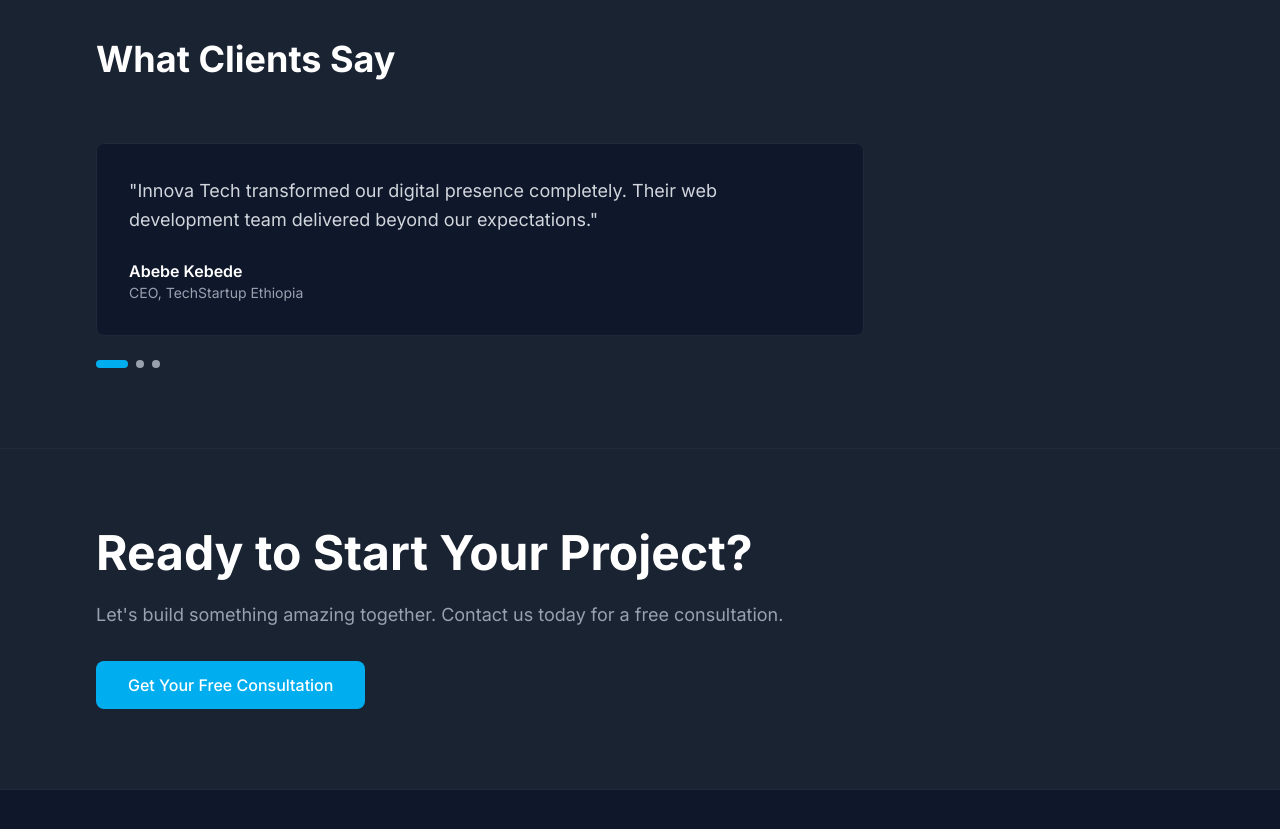
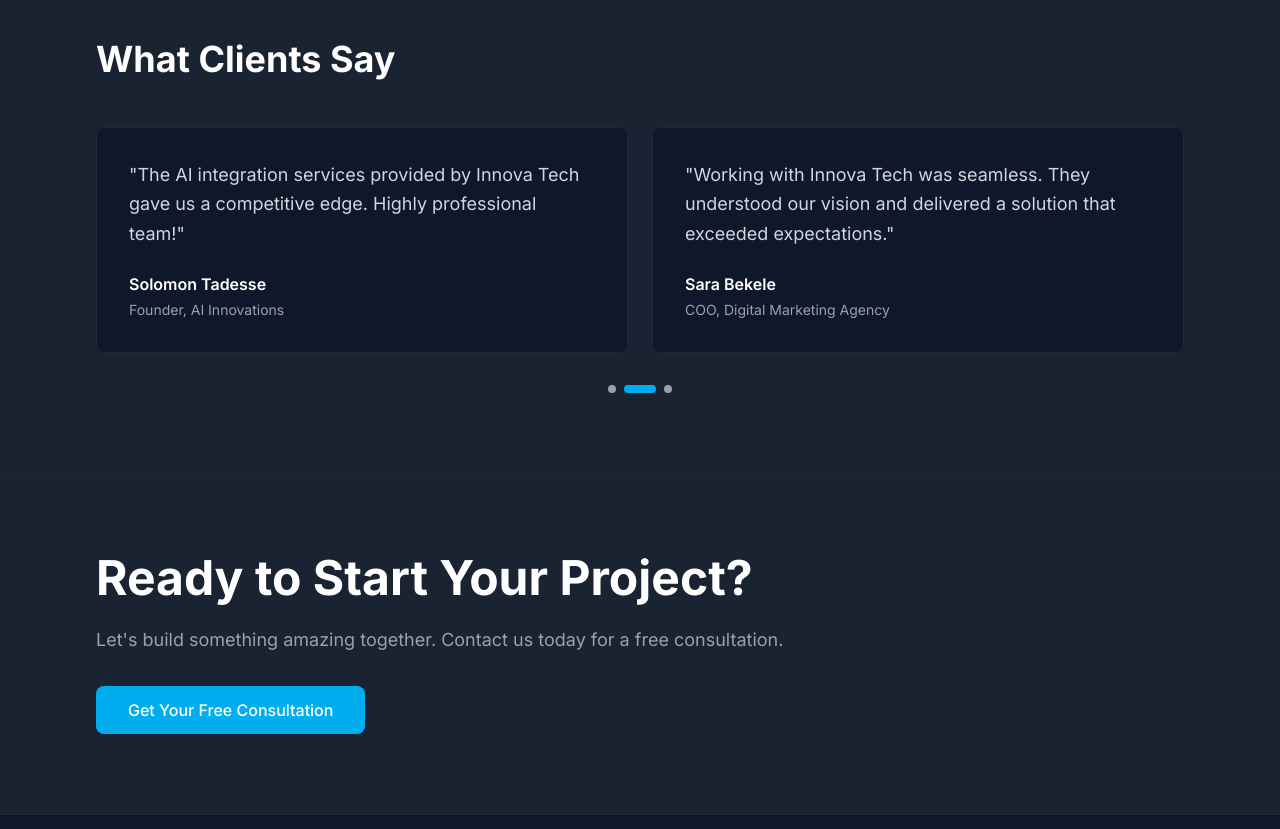
Before and after one commit to tise-genene/innovatech, a Next.js app: page / in a window 1280 px wide. Shown: the part 2300-3129 px from the top of the page. Built offline with nearby package versions, Linux system fonts and the light colour scheme.

Commit message:
Redesign testimonials with 2-column auto-looping carousel

```diff
--- a/src/components/home/Testimonials.tsx
+++ b/src/components/home/Testimonials.tsx
@@ -1,6 +1,6 @@
 'use client';
 
-import { useState } from 'react';
+import { useState, useEffect } from 'react';
 import { useTheme } from '@/contexts/ThemeContext';
 
 const testimonials = [
@@ -19,54 +19,92 @@ const testimonials = [
     position: 'Founder, AI Innovations',
     text: 'The AI integration services provided by Innova Tech gave us a competitive edge. Highly professional team!',
   },
+  {
+    name: 'Sara Bekele',
+    position: 'COO, Digital Marketing Agency',
+    text: 'Working with Innova Tech was seamless. They understood our vision and delivered a solution that exceeded expectations.',
+  },
+  {
+    name: 'Michael Tesfaye',
+    position: 'Product Manager, FinTech Startup',
+    text: 'Their attention to detail and commitment to quality is outstanding. The mobile app they built for us is incredible.',
+  },
+  {
+    name: 'Hanna Kebede',
+    position: 'Director, Healthcare Tech',
+    text: 'Innova Tech brought our complex healthcare platform to life with elegant design and robust functionality.',
+  },
 ];
 
 export default function Testimonials() {
-  const [activeIndex, setActiveIndex] = useState(0);
+  const [currentIndex, setCurrentIndex] = useState(0);
   const { theme } = useTheme();
+
+  // Auto-loop every 5 seconds
+  useEffect(() => {
+    const interval = setInterval(() => {
+      setCurrentIndex((prev) => (prev + 2) % testimonials.length);
+    }, 5000);
+
+    return () => clearInterval(interval);
+  }, []);
+
+  const visibleTestimonials = [
+    testimonials[currentIndex],
+    testimonials[(currentIndex + 1) % testimonials.length],
+  ];
 
   return (
     <section className={`py-20 border-t ${
       theme === 'light' ? 'bg-gray-50 border-gray-200' : 'bg-[#1a2332] border-gray-800'
     }`}>
       <div className="container mx-auto px-6 md:px-12 lg:px-16 xl:px-24">
-        <div className="mb-16">
-          <h2 className={`text-4xl font-bold mb-4 ${theme === 'light' ? 'text-[#1A1A1A]' : 'text-white'}`}>
+        <div className="mb-12">
+          <h2 className={`text-4xl font-bold ${theme === 'light' ? 'text-[#1A1A1A]' : 'text-white'}`}>
             What Clients Say
           </h2>
         </div>
 
-        <div className="max-w-3xl">
-          <div className={`p-8 rounded-lg border ${
-            theme === 'light' ? 'bg-white border-gray-200' : 'bg-[#0f172a] border-gray-800'
-          }`}>
+        {/* Two Column Grid */}
+        <div className="grid grid-cols-1 md:grid-cols-2 gap-6 mb-8">
+          {visibleTestimonials.map((testimonial, index) => (
+            <div
+              key={currentIndex + index}
+              className={`p-8 rounded-lg border transition-all duration-500 ${
+                theme === 'light'
+                  ? 'bg-white border-gray-200'
+                  : 'bg-[#0f172a] border-gray-800'
+              }`}
+            >
               <p className={`text-lg mb-6 leading-relaxed ${
                 theme === 'light' ? 'text-gray-700' : 'text-gray-300'
               }`}>
-              "{testimonials[activeIndex].text}"
+                "{testimonial.text}"
               </p>
               <div>
-              <div className={`font-semibold ${theme === 'light' ? 'text-[#1A1A1A]' : 'text-white'}`}>
-                {testimonials[activeIndex].name}
+                <div className={`font-semibold mb-1 ${theme === 'light' ? 'text-[#1A1A1A]' : 'text-white'}`}>
+                  {testimonial.name}
                 </div>
                 <div className={`text-sm ${theme === 'light' ? 'text-gray-600' : 'text-gray-400'}`}>
-                {testimonials[activeIndex].position}
+                  {testimonial.position}
                 </div>
               </div>
             </div>
+          ))}
+        </div>
 
-          <div className="flex gap-2 mt-6">
-            {testimonials.map((_, index) => (
+        {/* Progress Dots */}
+        <div className="flex justify-center gap-2">
+          {Array.from({ length: Math.ceil(testimonials.length / 2) }).map((_, index) => (
             <button
               key={index}
-                onClick={() => setActiveIndex(index)}
+              onClick={() => setCurrentIndex(index * 2)}
               className={`h-2 rounded-full transition-all ${
-                  index === activeIndex ? 'w-8 bg-[#00AEEF]' : 'w-2 bg-gray-400'
+                currentIndex === index * 2 ? 'w-8 bg-[#00AEEF]' : 'w-2 bg-gray-400'
               }`}
-                aria-label={`Go to testimonial ${index + 1}`}
+              aria-label={`Go to testimonials ${index * 2 + 1}-${index * 2 + 2}`}
             />
           ))}
-          </div>
         </div>
       </div>
     </section>
```
Lines whose indentation alone changed are shown as unchanged.
